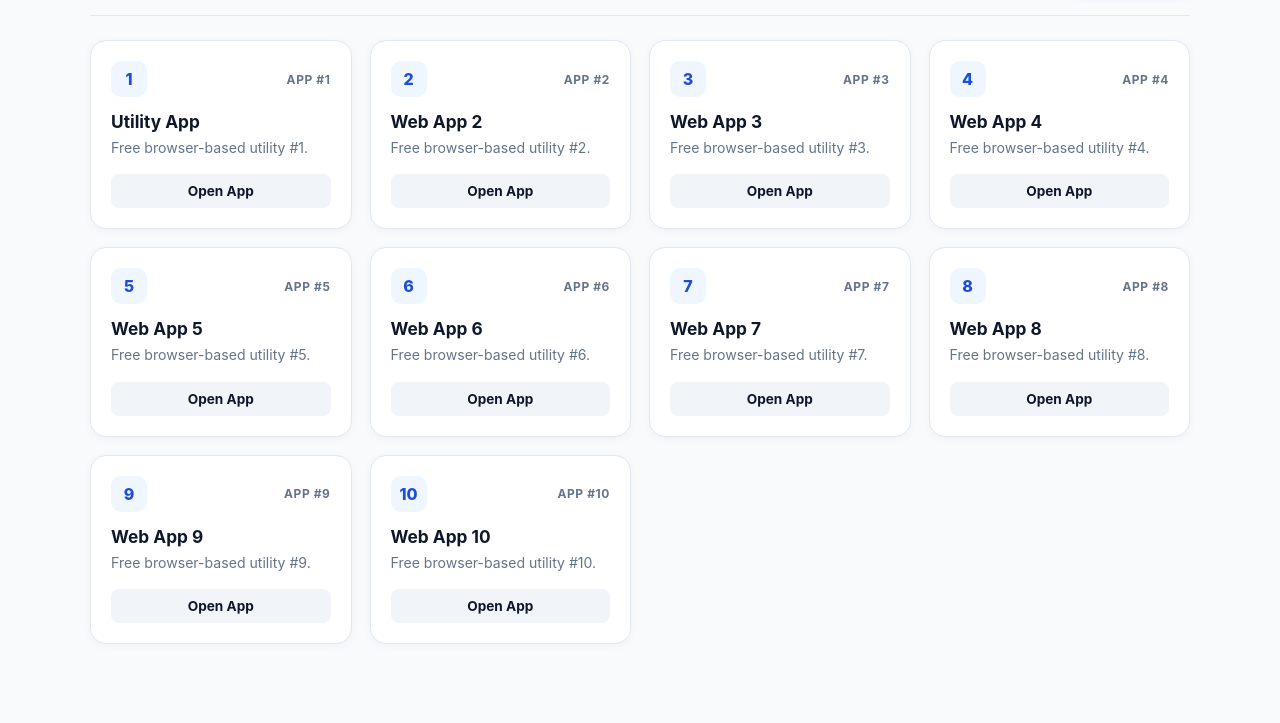
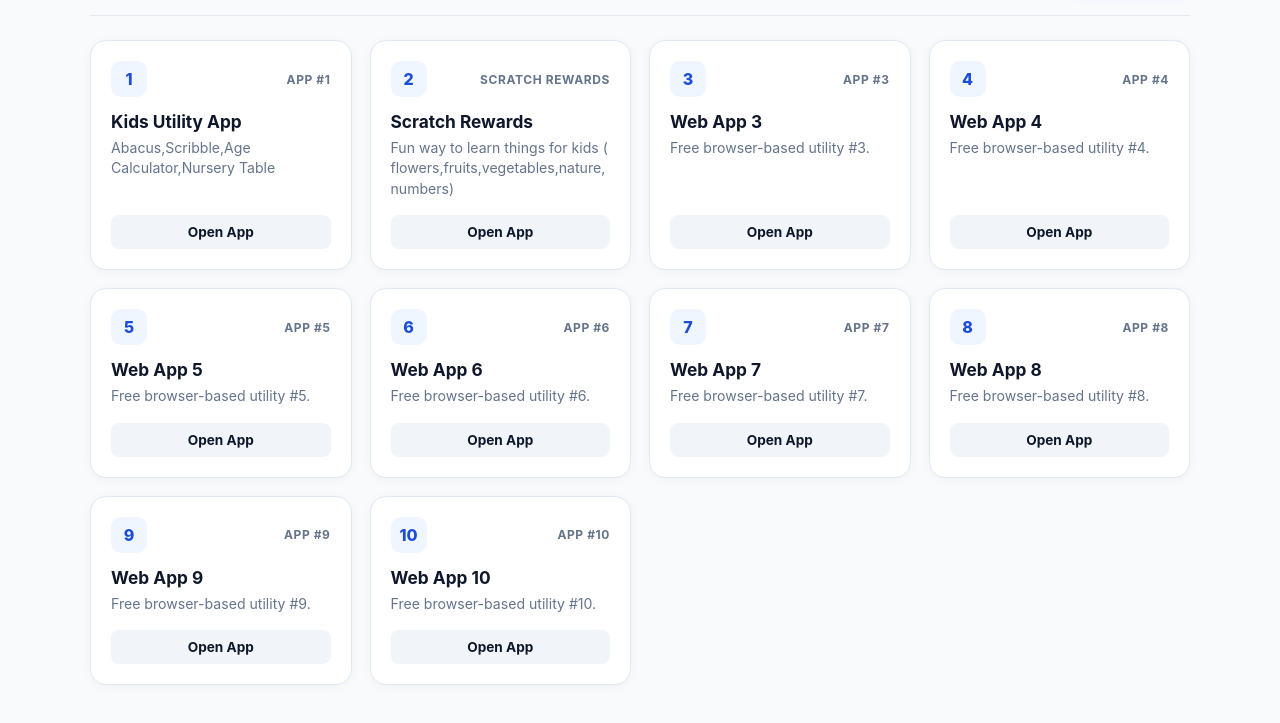
Before and after one commit to samhita2023/freewebapps, a plain HTML site: page index.html in a window 1280 px wide. Shown: the part 83-806 px from the top of the page. Drawn offline with Linux system fonts and the light colour scheme.

Commit message:
Update index.html

```diff
--- a/index.html
+++ b/index.html
@@ -384,8 +384,8 @@
               </button>
             </div>
           </div>
-          <h2 class="card-title">Utility App</h2>
-          <p class="card-desc">Free browser-based utility #1.</p>
+          <h2 class="card-title">Kids Utility App</h2>
+          <p class="card-desc">Abacus,Scribble,Age Calculator,Nursery Table</p>
         </div>
         <a class="card-link" href="https://samhita2023.github.io/freewebapps/utility.html" target="_blank" rel="noopener">
           Open App
@@ -397,16 +397,16 @@
           <div class="card-top">
             <span class="card-number">2</span>
             <div class="card-top-right">
-              <span class="card-tag">App #2</span>
+              <span class="card-tag">Scratch Rewards</span>
               <button type="button" class="btn-edit " onclick="openEditModal(1)">
                 Edit
               </button>
             </div>
           </div>
-          <h2 class="card-title">Web App 2</h2>
-          <p class="card-desc">Free browser-based utility #2.</p>
+          <h2 class="card-title">Scratch Rewards</h2>
+          <p class="card-desc">Fun way to learn things for kids ( flowers,fruits,vegetables,nature,numbers)</p>
         </div>
-        <a class="card-link" href="#">
+        <a class="card-link" href="https://samhita2023.github.io/freewebapps/rewards.html" target="_blank" rel="noopener">
           Open App
         </a>
       </article>
```
